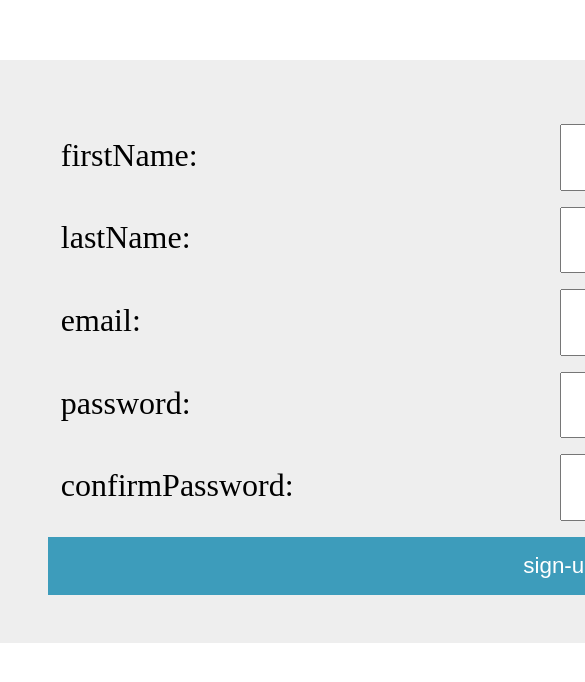
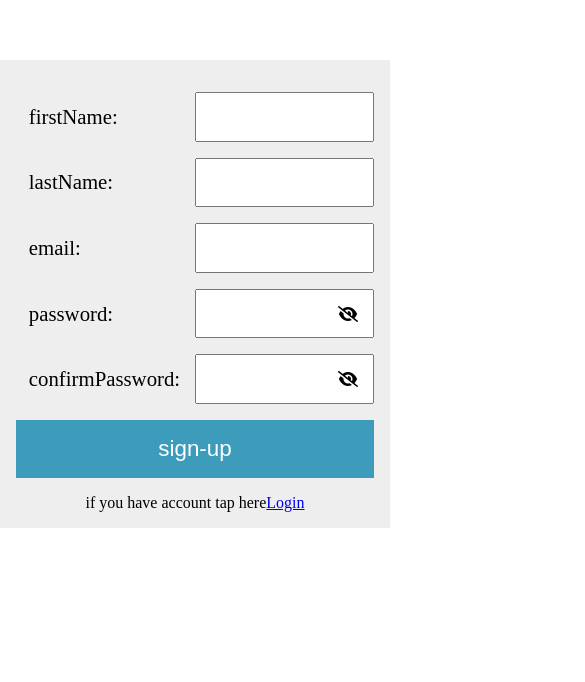
Before and after one commit to Franklin-pro/real-me, a plain HTML site: page signup.html in a window 390 px wide. Shown: the part 148-830 px from the top of the page, 585 px wide, since content can reach past the window. Drawn offline with Linux system fonts and the light colour scheme.

Commit message:
orginial

```diff
--- a/css/style.css
+++ b/css/style.css
@@ -710,3 +710,40 @@ color: #fff;
   padding: 1rem;
   font-size: 1.5rem;
 }
+.parlog{
+  font-size: 2rem;
+}
+
+/* -----------------login signup responsive---------------- */
+
+@media(max-width:500px){
+  .signlog{
+
+    display: flex;
+    justify-content: center;
+    width: 100%;
+
+    padding: 1rem;
+
+  }
+  .parlog{
+    font-size: 1rem;
+  }
+  .icon-position i{
+    font-size: 1rem;
+  }
+  label{
+    font-size: 1.3rem;
+  }
+  .signlog input{
+
+    padding: 0;
+    font-size: .3rem;
+  }
+
+}
+@media(max-width:358px){
+  label{
+    font-size: .8rem;
+  }
+}
--- a/javascript/javascript.js
+++ b/javascript/javascript.js
@@ -33,9 +33,3 @@ function navOpen(){
       passwordeye.innerHTML = `<i class="fa-solid fa-eye-slash"></i>`;
     }
   });
-
-
-
-  react
-
-  sudo npx create-react-app name of project
--- a/javascript/login.js
+++ b/javascript/login.js
@@ -12,7 +12,7 @@ signlog.addEventListener("submit", (e)=>{
         password
     }
 
-    const api = `https://dull-erin-tuna-cap.cyclic.app/api/v1/user/login`
+    const api = `https://zealous-wasp-sun-hat.cyclic.app/api/v1/user/login`
 
     const setPostman = {
         method:'POST',
--- a/javascript/signup.js
+++ b/javascript/signup.js
@@ -19,7 +19,7 @@ const data = {
 }
 
 
-const api = `https://dull-erin-tuna-cap.cyclic.app/api/v1/user`
+const api = `https://zealous-wasp-sun-hat.cyclic.app/api/v1/user`
 const setPostman = {
     method:"POST",
 
--- a/signup.html
+++ b/signup.html
@@ -17,7 +17,7 @@
         <h5 class="her"></h5>
         <div class="grp">
 
-            <label for="firstName">firstName:</label>
+            <label for="firstName" >firstName:</label>
             <input type="text" name="firstName" id="firstName">
         </div>
         <div class="grp">
@@ -45,6 +45,7 @@
         <div class="grp">
     <button type="submit">sign-up</button>
         </div>
+        <p class="parlog">if you have account tap here<a href="login.html">Login</a></p>
     </form>
  <script src="./javascript/javascript.js"></script>
 <script src="./javascript/signup.js"></script>
```
Also changed, not shown: login.html (+1 -0 lines).
